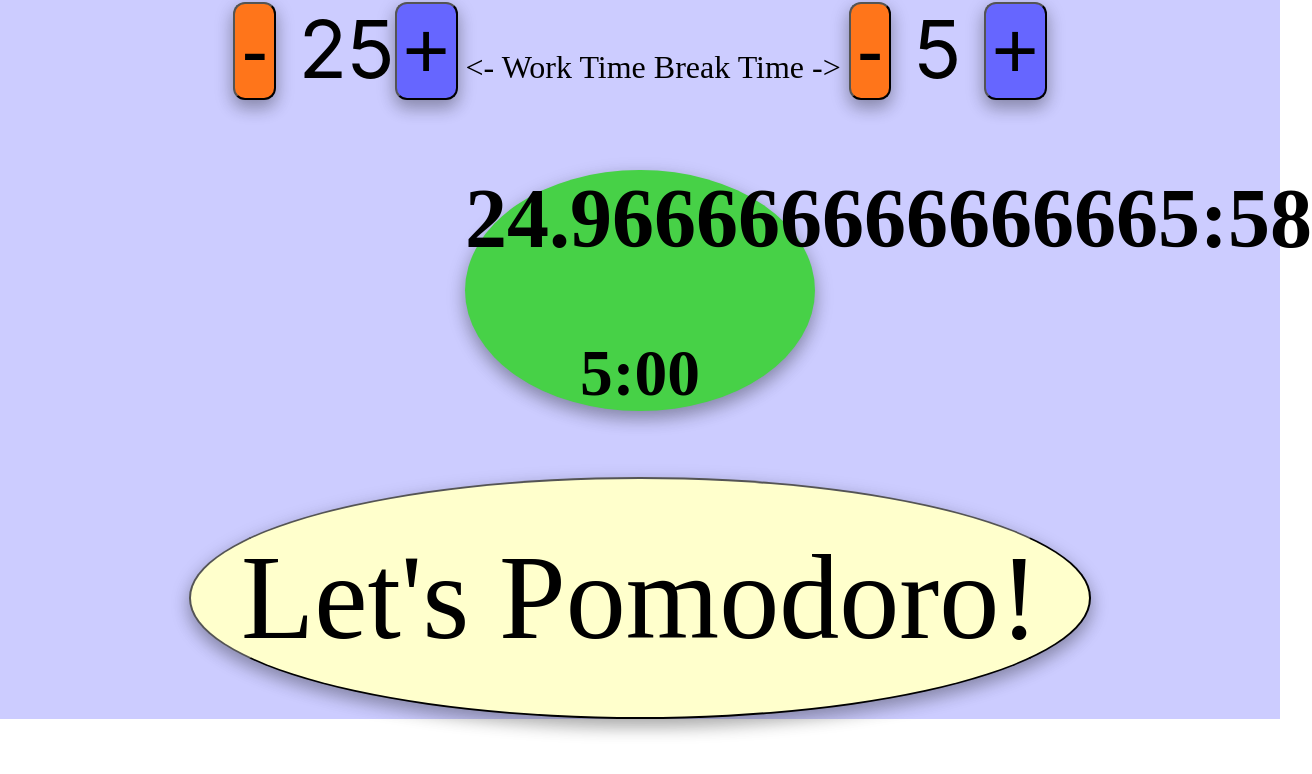
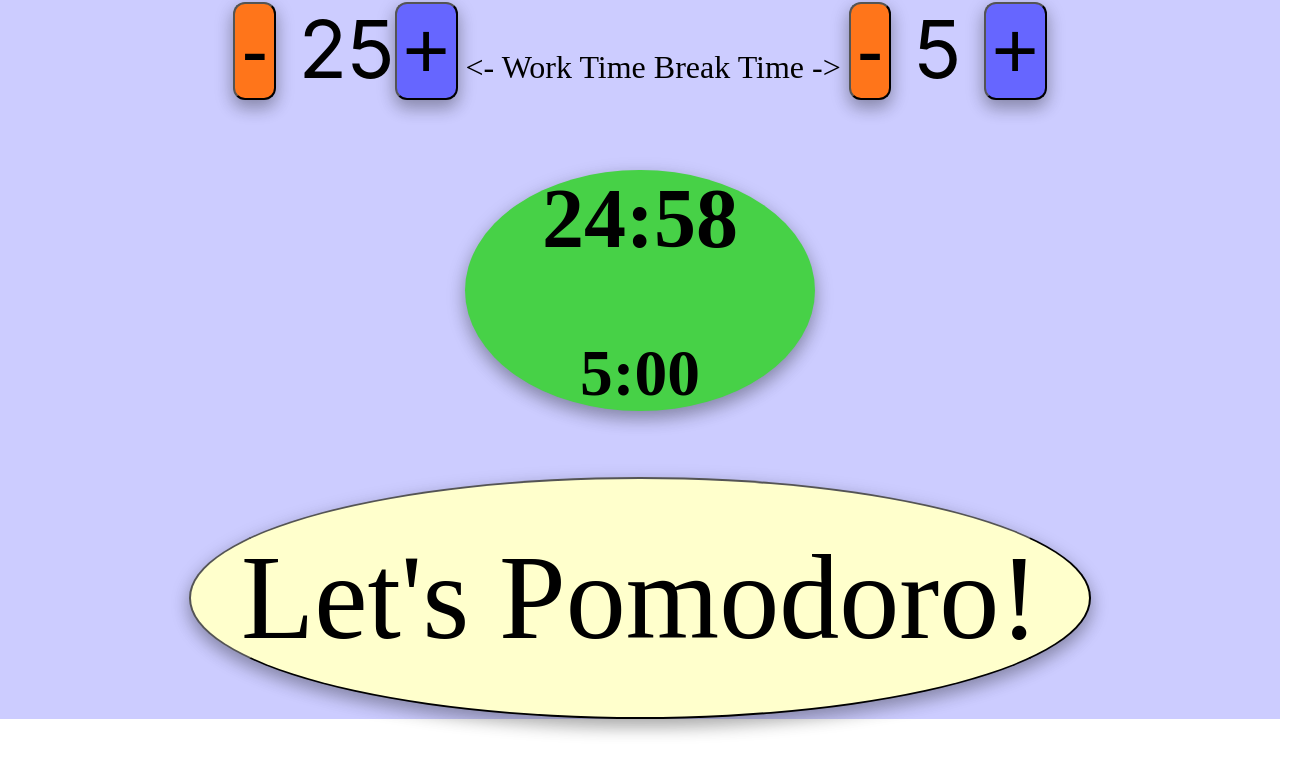
Before and after one commit to stonefarmer9/pomodoro, a React (Create React App) app: page / in a window 1280 px wide. Both pictures are taken after a click on the button "Let's Pomodoro!". Shown: the top 774 px of the page, 1312 px wide, since content can reach past the window. Built offline with nearby package versions, Linux system fonts and the light colour scheme; a web font is replaced by a local one.

Commit message:
FEAT: Timer can display countdown in mins & seconds

```diff
--- a/src/Timer.js
+++ b/src/Timer.js
@@ -37,9 +37,9 @@
       console.log(distance);
 
       var minutes = Math.floor(distance % (1000 * 60 * 60)) / (1000 * 60);
+      minutes = Math.trunc(minutes)
       var seconds = Math.floor((distance % (1000 * 60)) / 1000);
-
-      console.log(minutes, seconds);
+      console.log(minutes)
       this.updateTimes(minutes,seconds)
       if (distance <= 0){
         clearInterval(this.timer)
```
